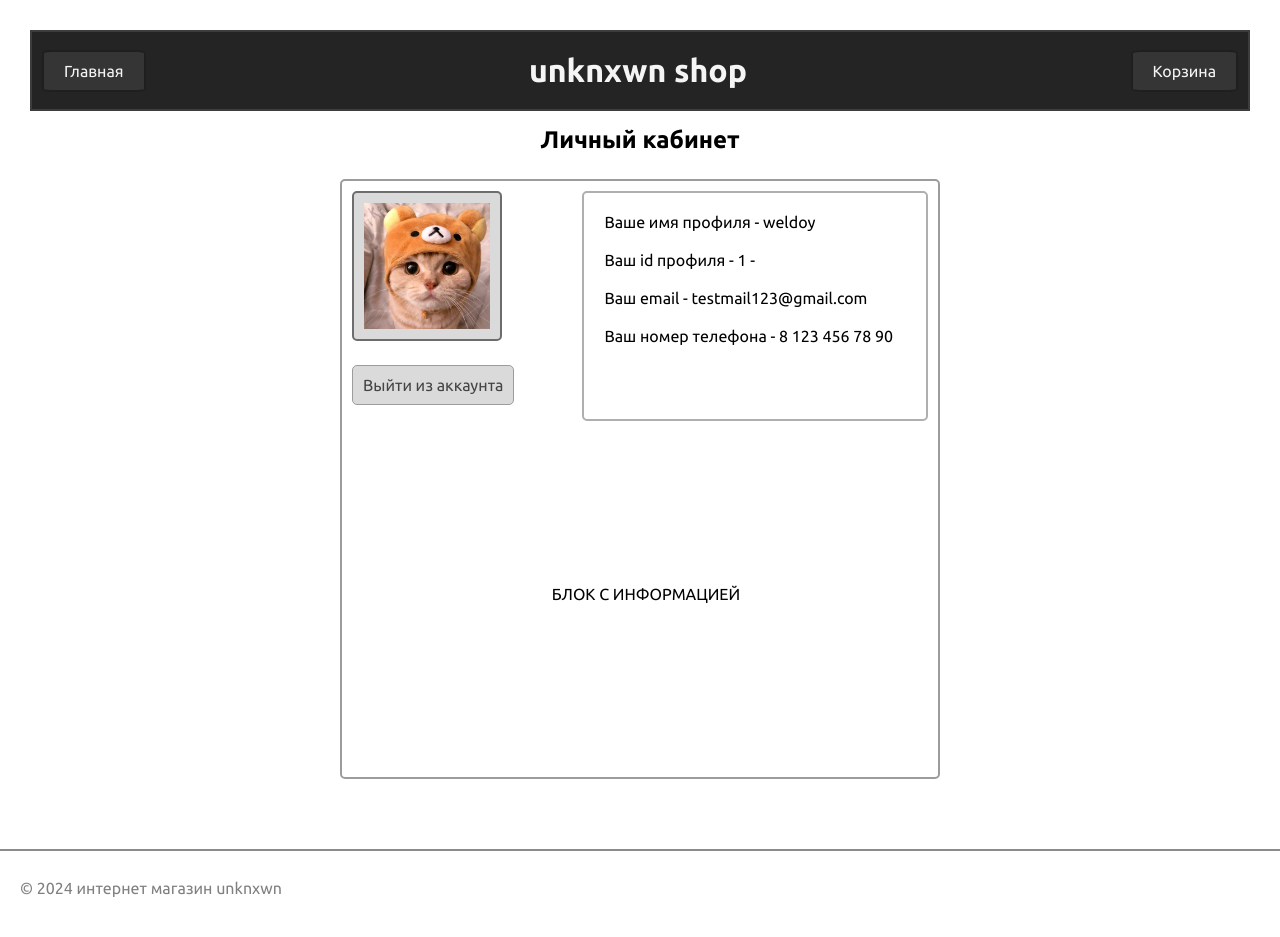
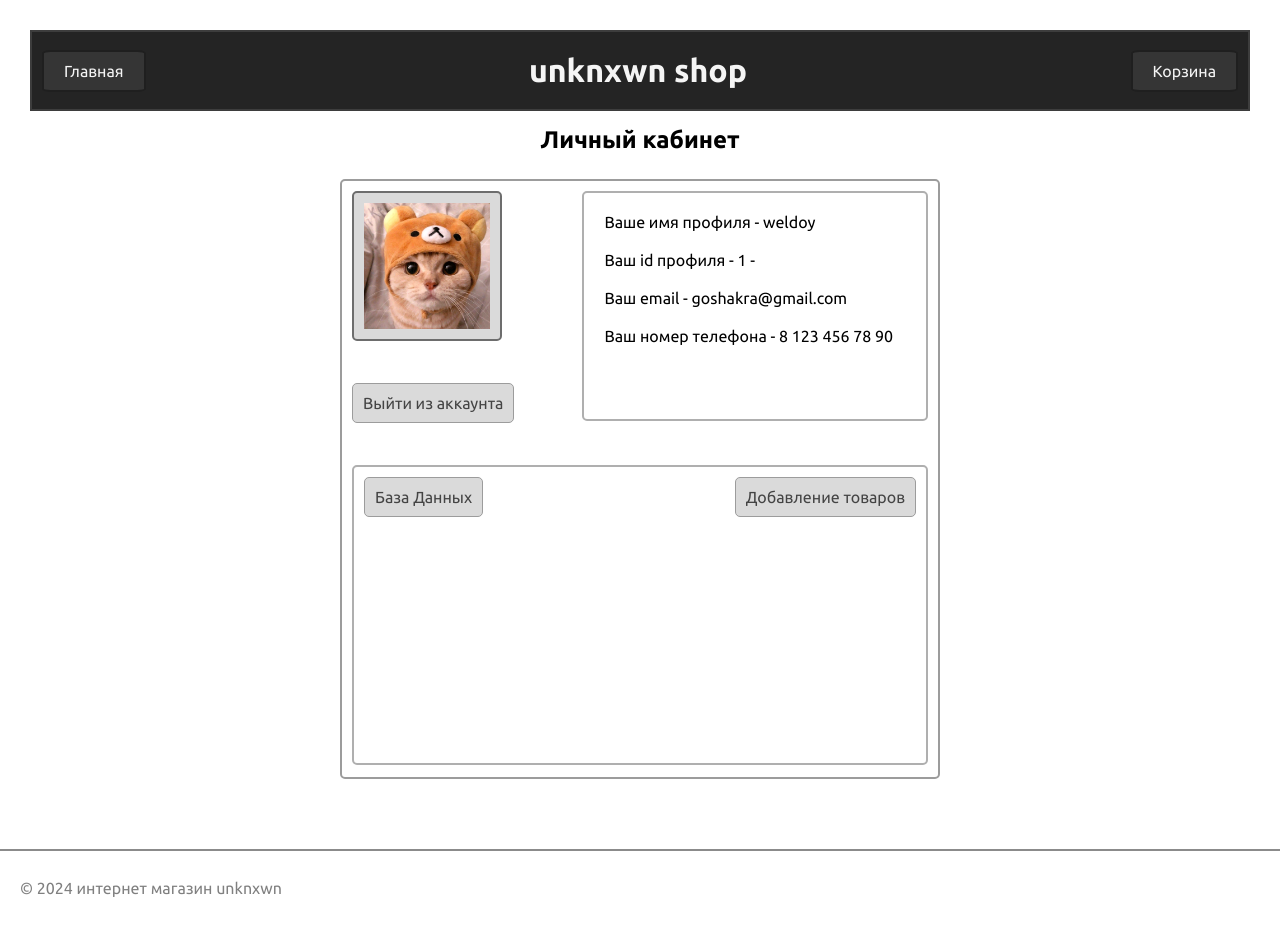
Before and after one commit to weldoy/website, a Flask app: page /personal in a window 1280 px wide. Run offline with Flask 3, Linux system fonts and the light colour scheme; a user stored in the database is signed in.

Commit message:
added small features
email, fixed bugs

```diff
--- a/models.py
+++ b/models.py
@@ -8,6 +8,7 @@ class User (db.Model, UserMixin):
     id = db.Column(db.Integer, primary_key=True)
     login = db.Column(db.String(128), nullable=False, unique=True)
     password = db.Column(db.String(255), nullable=False)
+    email = db.Column(db.String(255), nullable=False)
 
 
 @manager.user_loader
--- a/routes.py
+++ b/routes.py
@@ -96,21 +96,30 @@ def register():
     login = request.form.get('login')
     password = request.form.get('password')
     password2 = request.form.get('password2')
+    email = request.form.get('email')
+
     login_old = User.query.order_by(User.login).all()
     login_list = []
     for el in login_old:
         login_list.append(el.login)
 
+    email_old = User.query.order_by(User.email).all()
+    email_list = []
+    for el in email_old:
+        email_list.append(el.email)
+
     if request.method == "POST":
-        if not (login or password or password2):
+        if not (login or password or password2 or email):
             flash('Пожалуйста заполните поля')
         elif password != password2:
             flash('Пароли не совпадают')
         elif login in login_list:
             flash('Такой логин уже существует!')
+        elif email in email_list:
+            flash('Такая почта уже существует!')
         else:
             hash_pwd = generate_password_hash(password)
-            new_user = User(login=login, password=hash_pwd)
+            new_user = User(login=login, password=hash_pwd, email=email)
             db.session.add(new_user)
             db.session.commit()
 
@@ -134,9 +143,9 @@ def personal():
     return render_template('personal_cab.html', current_user=now_user)
 
 
-@app.route('/admin', methods=["GET", "POST"])
+@app.route('/addinggoods', methods=["GET", "POST"])
 @login_required
-def admin():
+def addinggoods():
     goodsname = request.form.get('goodsname')
     goodsold = Cart.query.order_by(Cart.product).all()
     goods_list = []
@@ -154,8 +163,8 @@ def admin():
             db.session.add(new_goods)
             db.session.commit()
 
-            return redirect(url_for('admin'))
-    return render_template('admin.html')
+            return redirect(url_for('addinggoods'))
+    return render_template('addinggoods.html')
 
 
 @app.route('/basepage', methods=["GET", "POST"])
--- a/static/style.css
+++ b/static/style.css
@@ -562,7 +562,7 @@ footer p {
 .child_from_personal-flex-box {
 	margin-bottom: auto;
 	position: relative;
-	bottom: 200px;
+	bottom: 40px;
 }
 
 .personal_page {
@@ -615,3 +615,17 @@ footer p {
 	background-color: rgb(189, 189, 189);
 	color: rgb(0, 0, 0);
 }
+
+.adminblock {
+	border: 2px solid rgb(175, 175, 175);
+	border-radius: 5px;
+	width: 100%;
+	height: 300px;
+	display: flex;
+	justify-content: space-between;
+}
+
+.bd-adminpage, .adm-adminpage{
+	height: 40px;
+	margin-right: 0;
+}
--- a/templates/basepage.html
+++ b/templates/basepage.html
@@ -8,7 +8,7 @@
 {% block content %}
 <div class="container_auth box_update_bd">
     <h2 class="authnamecon newnameicobd">База данных</h2>
-    <a href="{{ url_for('admin') }}" class="auth-register-btn">Панель админа</a>
+    <a href="{{ url_for('addinggoods') }}" class="auth-register-btn">Поставка товаров</a>
     <div class="bd_box_of_goods">
         {% if goods %}
             {% for el in goods %}
--- a/templates/personal_cab.html
+++ b/templates/personal_cab.html
@@ -16,12 +16,13 @@
         <div class="personal-flex-box-info">
             <p>Ваше имя профиля - {{current_user.login}} </p>
             <p>Ваш id профиля - {{current_user.id}} - </p>
-            <p>Ваш email - testmail123@gmail.com</p>
+            <p>Ваш email - {{current_user.email}}</p>
             <p>Ваш номер телефона - 8 123 456 78 90</p>
         </div>
         <a href="{{ url_for('logout') }}" class="footer-log child_from_personal-flex-box">Выйти из аккаунта</a>
-        <div>
-            <p>БЛОК С ИНФОРМАЦИЕЙ</p>
+        <div class="adminblock">
+            <a href="{{ url_for('basepage') }}" class="footer-log bd-adminpage">База Данных</a>
+            <a href="{{ url_for('addinggoods') }}" class="footer-log adm-adminpage">Добавление товаров</a>
         </div>
     </div>
 
--- a/templates/register.html
+++ b/templates/register.html
@@ -19,6 +19,7 @@
         {% endwith %}
         <form id="signup" method="post" autocomplete="off">
             <input class="auth-form" type="text" name="login" placeholder="Логин" required>
+            <input class="auth-form" type="email" name="email" placeholder="Электронная почта" required>
             <input class="pass-form" type="password" name="password" placeholder="Пароль" required>
             <input class="pass-form" type="password" name="password2" placeholder="Подтвердите пароль" required>
             <button class="btn-auth-form" type="submit">Войти</button>
```
Also changed, not shown: templates/addinggoods.html (added, +26 -0 lines), instance/goods.db (added), instance/profiles.db (added).
